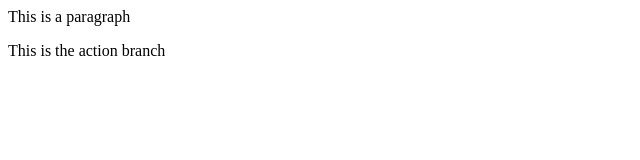
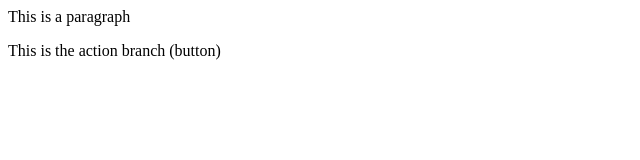
Before and after one commit to rokon1678/LocalRepo, a plain HTML site: page index.html in a window 1280 px wide. Shown: the full height of the page, 0-640 px from the left. Drawn offline with Linux system fonts and the light colour scheme.

```diff
--- a/index.html
+++ b/index.html
@@ -1,2 +1,2 @@
 <p>This is a paragraph</p>
-<p>This is the action branch</p>
+<p>This is the action branch (button)</p>
```
